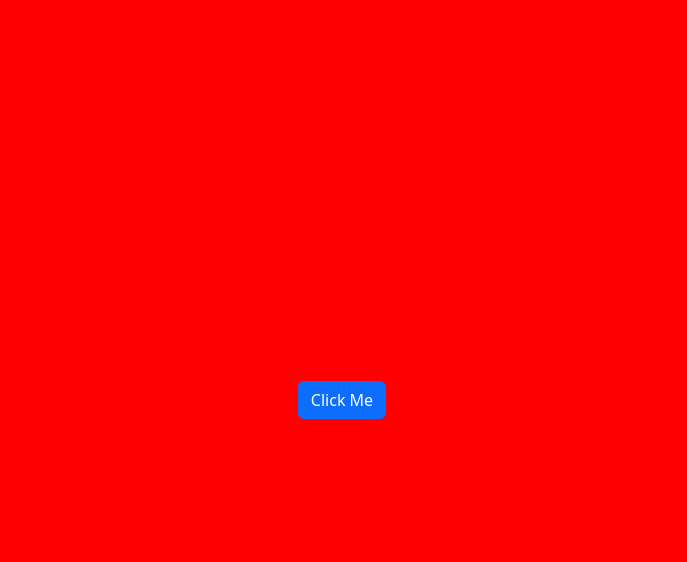
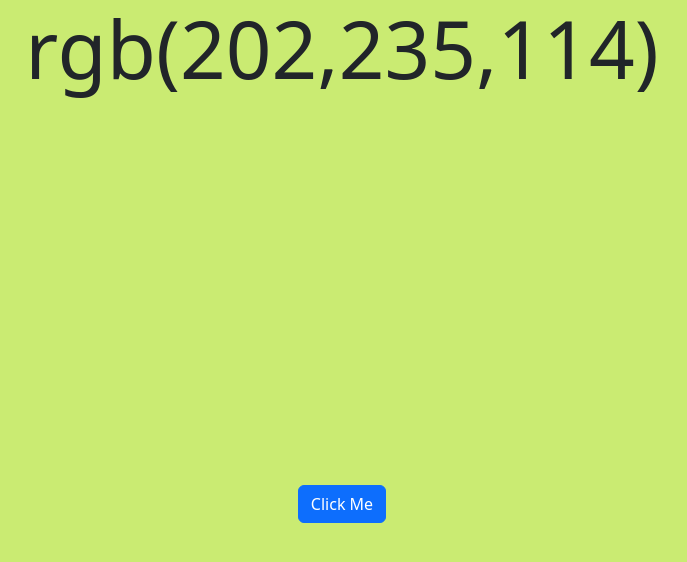
Before and after one commit to MoaadAmer/RGBColorGenerator, a plain HTML site: page index.html in a window 1280 px wide. Both pictures are taken after a click on the button "Click Me". Shown: the whole page, without its empty margins (298-985 px from the left). Drawn offline with nearby package versions, Linux system fonts and the light colour scheme.

Commit message:
Geneate infinity number of colors and show the value on the screen

```diff
--- a/index.css
+++ b/index.css
@@ -4,3 +4,7 @@
     align-items: center;
     height: 100vh;
 }
+
+h1 {
+    text-align: center;
+}
--- a/index.html
+++ b/index.html
@@ -10,6 +10,8 @@
 </head>
 
 <body>
+
+    <h1 class="display-1">Display 1</h1>
     <div class="container">
         <button onclick="changeColor()" type="button" class="btn btn-primary">Click Me</button>
     </div>
--- a/index.js
+++ b/index.js
@@ -1,12 +1,16 @@
-let index = 0;
 
 function changeColor() {
 
-    let colors = ["red", "blue", "orange", "yellow", "green", "purple"];
-
     let body = document.getElementsByTagName("body")[0];
 
-    body.style.background = colors[index++];
+    const r = Math.floor(Math.random() * 255);
+    const g = Math.floor(Math.random() * 255);
+    const b = Math.floor(Math.random() * 255);
 
-    index = index % colors.length;
+    body.style.background = `rgb(${r},${g},${b})`;
+
+    let h1 = document.getElementsByTagName("h1")[0];
+
+    h1.innerText=`rgb(${r},${g},${b})`;
+
 }
```
